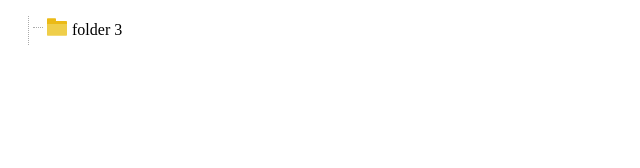
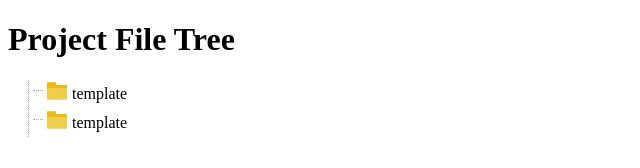
Before and after one commit to randomkrishna/file-tree-js, a plain HTML site: page index.html in a window 1280 px wide. Shown: the whole page, without its empty margins (0-640 px from the left). Drawn offline with Linux system fonts and the light colour scheme; no server answers.

Commit message:
file tree implementation complete

```diff
--- a/file-tree.js
+++ b/file-tree.js
@@ -8,7 +8,7 @@ function fileTree(elementId) {
   var liElementsInideUl = element.querySelectorAll('li');
   liElementsInideUl.has('ul').forEach(li => {
     li.classList.add('folder-root');
-    li.classList.add('closed');
+    // li.classList.add('closed');
     var spanFolderElementsInsideLi = li.querySelectorAll('span.folder-name');
     spanFolderElementsInsideLi.forEach(span => {
       if (span.parentNode.nodeName === 'LI') {
--- a/index.html
+++ b/index.html
@@ -1,40 +1,97 @@
 <!DOCTYPE html>
 <html>
+
 <head>
   <meta charset="UTF-8" />
-    <meta
-      name="viewport"
-      content="width=device-width,initial-scale=1.0, maximum-scale=1.0, user-scalable=no"
-    />
+  <meta name="viewport" content="width=device-width,initial-scale=1.0, maximum-scale=1.0, user-scalable=no" />
   <meta name="theme-color" content="#000000" />
-    <meta name="description" content="file tree Using JavaScript" />
+  <meta name="description" content="Project File Tree" />
   <title>File Tree Using JavaScript</title>
   <link rel="stylesheet" type="text/css" href="file-tree.css" />
+
+  <style>
+    .tmp {
+      display: none;
+    }
+  </style>
 </head>
+
 <body style="background-color: white;">
-    <noscript> <h1>Please enable JavaScript.</h1> </noscript>
+  <noscript>
+    <h1>Please enable JavaScript.</h1>
+  </noscript>
 
-    <!-- example start-->
+  <title>Project File Tree</title>
+  <h1>Project File Tree</h1>
+
   <ul id="file-tree" class="file-tree">
 
-      <li>
-        <span class="folder-name">folder 3</span>
-        <ul>
-          <li><span>some-file</span></li>
+    <li class="tmp">
+      <span class="folder-name">template</span>
+      <ul class="fileList">
+        <li class=listItem><span class="span"><a class="link" href=""></a></span></li>
       </ul>
     </li>
 
   </ul>
 
-    <!-- example end-->
+  <script>
+    const tree = document.querySelector("#file-tree");
+    const projects = ["IT202-Spring2021-project1", "IT202-Spring2021-project2"];
+    const api = "https://api.github.com/repos/sbrahm6/";
+    const gp = "https://sbrahm6.github.io/";
+
+    const tmp = document.querySelector(".tmp");
+
+
+    for (let proj of projects) {
+
+      const clone = tmp.cloneNode(true);
+      clone.classList.add("project");
+      const ul = clone.querySelector(".fileList");
+      const link = clone.querySelector(".link");
+      const li = clone.querySelector(".listItem").cloneNode(true);
+
+      (async () => {
+        const response = await fetch(api + proj);
+        const data = await response.json();
+
+        const href = `${data.html_url}`;
+        const name = `${data.name}`;
+        clone.querySelector(".folder-name").innerText = name;
+        // link.before(name + " - ");
+
+
+        link.innerText = "Repository";
+        link.href = href;
+
+        li.querySelector(".link").href = gp + name;
+        // li.querySelector(".link").before(name + " - ");
+        li.querySelector(".link").innerText = "Deployment";
+
+
+        // console.log(ul, li)
+      })();
+
+      console.log(li);
+      ul.appendChild(li);
+
+      // console.log(clone);
+      clone.classList.remove("tmp");
+      tree.appendChild(clone);
+
+    }
+  </script>
+
 
   <!-- import and initialize fileTree function -->
   <script src="file-tree.js"></script>
   <script type="text/javascript">
-      window.onload = function() {
+    window.onload = function () {
       // passing element id to fileTree
       fileTree('file-tree');
     };
   </script>
 </body>
+
 </html>
```
Lines whose indentation alone changed are shown as unchanged.
